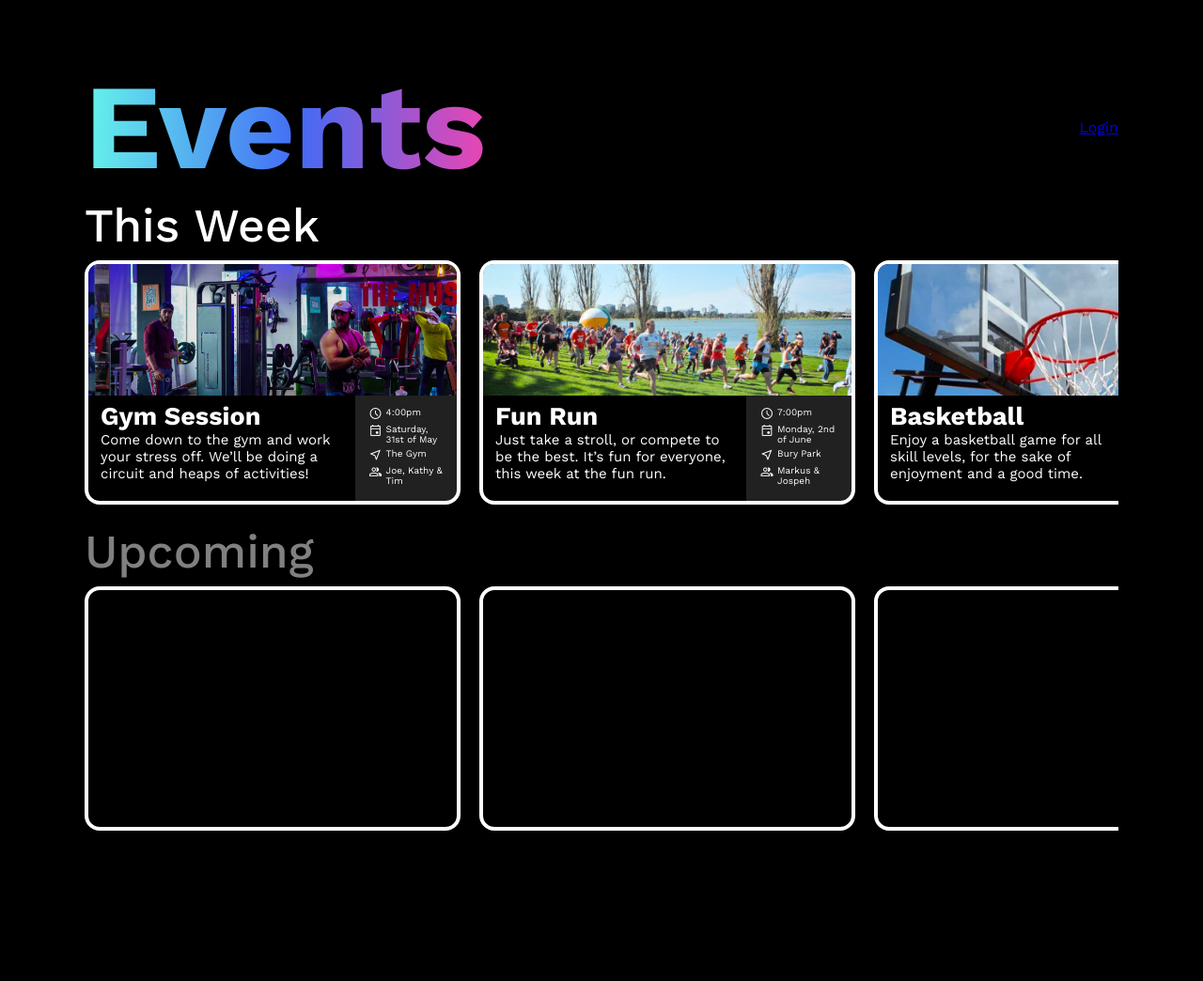
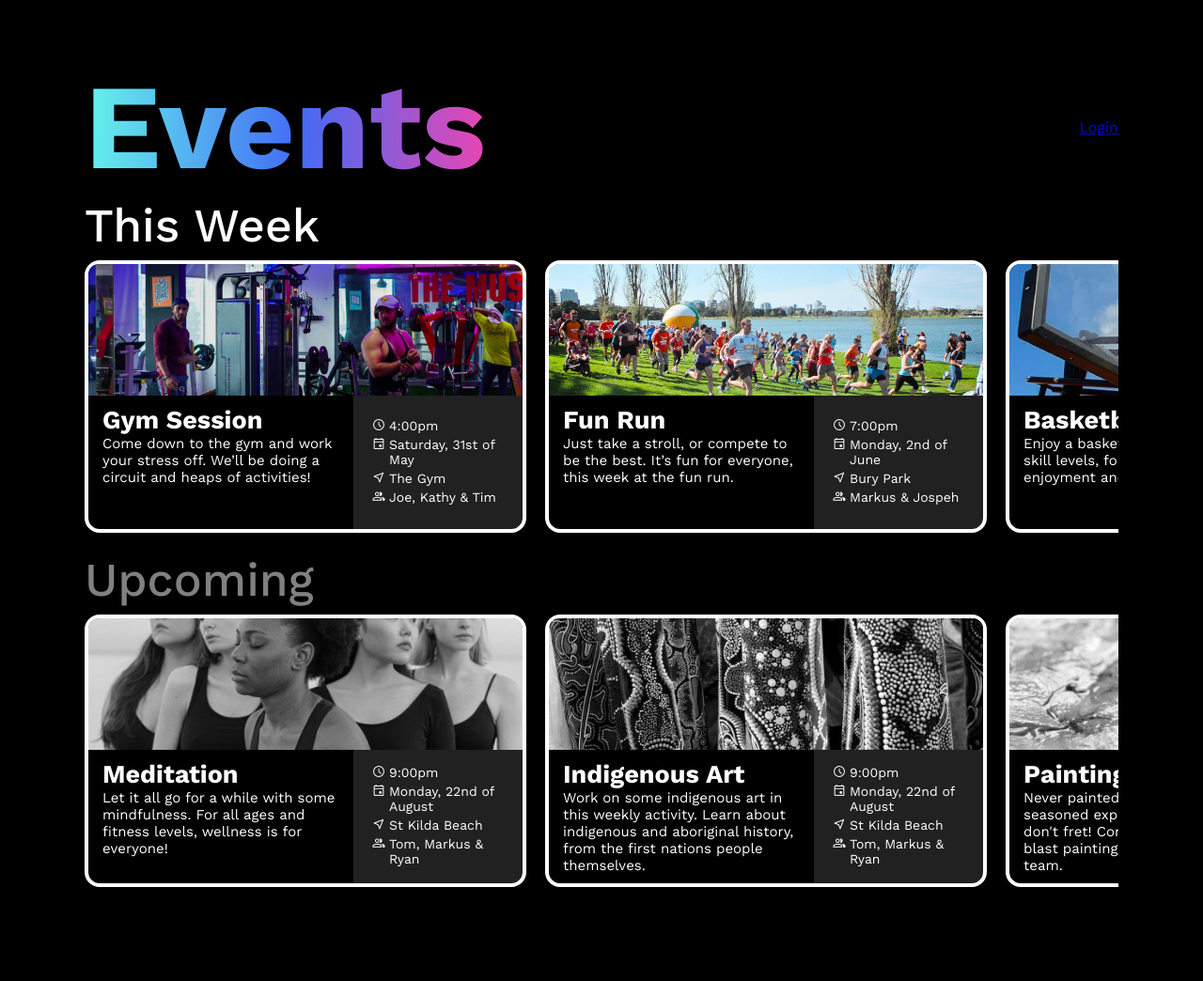
Before and after one commit to finnoprey/pavilion-events, a PHP site: page / in a window 1280 px wide. Shown: the whole page at 94% size. Before the commit the page ends 884 px from the top, so only its background shows below. Run offline with PHP 8.4, Linux system fonts and the light colour scheme.

Commit message:
Finished event examples, improved readability

```diff
--- a/assets/css/dashboard.css
+++ b/assets/css/dashboard.css
@@ -1,3 +1,4 @@
+/* SCROLLBAR */
 *::-webkit-scrollbar {
     width: 12px;
 }
@@ -8,10 +9,12 @@
 
 *::-webkit-scrollbar-thumb {
     width: 20px;
-    background-color: white;
+    background-color: rgba(255, 255, 255, 0.3);
     border-radius: 20px;
-    border: 5px solid rgb(0, 0, 0);
+    border: 5px solid var(--background-color);
 }
+
+/* CLASSES */
 
 .container {
     margin-left: 90px;
@@ -50,8 +53,8 @@
 .event {
     box-sizing: border-box;
 
-    width: 400px;
-    height: 260px;
+    width: 470px;
+    height: 290px;
 
     margin-right: 20px;
 
@@ -79,15 +82,21 @@
     overflow-x: auto;
 }
 
-.event h3 {
-    padding-top: 6px;
-    padding-left: 13px;
+.event-title {
     font-size: 27px;
 }
 
-.event h4 {
-    padding-left: 13px;
-    padding-right: 13px;
+.event-content-left {
+    display: flex;
+    flex-direction: column;
+    width: 700px;
+
+    padding-top: 10px;
+    padding-left: 15px;
+    padding-right: 15px;
+}
+
+.event-description {
     font-size: 15px;
     font-weight: 400;
 }
@@ -100,8 +109,8 @@
 }
 
 .event-details {
-    height: 112px;
-    width: 280px;
+    height: 144px;
+    width: 500px;
 
     display: flex;
     flex-direction: column;
@@ -118,10 +127,10 @@
     flex-direction: row;
     justify-content: center;
     margin-bottom: 4px;
-    margin-left: 15px;
-    margin-right: 15px;
+    margin-left: 20px;
+    margin-right: 20px;
 
-    font-size: 10px;
+    font-size: 14px;
     font-weight: 400;
 }
 
@@ -129,3 +138,7 @@
     font-size: 14px;
     margin-right: 4px;
 }
+
+.upcoming-row {
+    margin-bottom: 100px;
+}
--- a/assets/css/globals.css
+++ b/assets/css/globals.css
@@ -1,4 +1,6 @@
 @import url('https://fonts.googleapis.com/css2?family=Work+Sans:ital,wght@0,100;0,200;0,300;0,400;0,500;0,600;0,700;0,800;0,900;1,100;1,200;1,300;1,400;1,500;1,600;1,700;1,800;1,900&display=swap');
+
+/* GLOBAL PROPERTIES */
 
 :root {
     --pavilion-gradient: linear-gradient(91.05deg, #65F3EB 0.44%, #436BF5 53.38%, #F543AE 103.11%);
@@ -19,6 +21,8 @@ body {
     color: white;
 }
 
+/* GOOGLE FONTS */
+
 .material-symbols-outlined {
   font-variation-settings:
   'FILL' 0,
@@ -26,6 +30,8 @@ body {
   'GRAD' 0,
   'opsz' 48
 }
+
+/* UTILITY CLASSES */
 
 .box-outlined {
     border: var(--box-outline-width) solid #ffffff;
@@ -41,3 +47,8 @@ body {
     display: flex;
     flex-direction: row;
 }
+
+.filter-grayscale {
+    -webkit-filter: grayscale(100%); /* Safari 6.0 - 9.0 */
+    filter: grayscale(100%);
+}
--- a/dashboard.php
+++ b/dashboard.php
@@ -22,9 +22,9 @@
                 <div class="flex-column">
                     <img src="/assets/img/gym.png" class="event-image">
                     <div class="flex-row">
-                        <div>
-                            <h3>Gym Session</h3>
-                            <h4>
+                        <div class="event-content-left">
+                            <h3 class="event-title">Gym Session</h3>
+                            <h4 class="event-description">
                                 Come down to the gym and work your stress off.
                                 We’ll be doing a circuit and heaps of activities!
                             </h4>
@@ -54,9 +54,9 @@
                 <div class="flex-column">
                     <img src="/assets/img/fun_run.png" class="event-image">
                     <div class="flex-row">
-                        <div>
-                            <h3>Fun Run</h3>
-                            <h4>
+                        <div class="event-content-left">
+                            <h3 class="event-title">Fun Run</h3>
+                            <h4 class="event-description">
                                 Just take a stroll, or compete to be the best.
                                 It’s fun for everyone, this week at the fun run.
                             </h4>
@@ -86,41 +86,9 @@
                 <div class="flex-column">
                     <img src="/assets/img/basketball.png" class="event-image">
                     <div class="flex-row">
-                        <div>
-                            <h3>Basketball</h3>
-                            <h4>
-                                Enjoy a basketball game for all skill levels,
-                                for the sake of enjoyment and a good time.
-                            </h4>
-                        </div>
-                        <div class="event-details">
-                            <div class="event-detail">
-                                <span class="material-symbols-outlined">schedule</span>
-                                <p>7:00pm</p>
-                            </div>
-                            <div class="event-detail">
-                                <span class="material-symbols-outlined">event</span>
-                                <p>Monday, 2nd of June</p>
-                            </div>
-                            <div class="event-detail">
-                                <span class="material-symbols-outlined">near_me</span>
-                                <p>Bury Park</p>
-                            </div>
-                            <div class="event-detail">
-                                <span class="material-symbols-outlined">group</span>
-                                <p>Markus & Jospeh</p>
-                            </div>
-                        </div>
-                    </div>
-                </div>
-            </div>
-            <div class="event box-outlined">
-                <div class="flex-column">
-                    <img src="/assets/img/gym.png" class="event-image">
-                    <div class="flex-row">
-                        <div>
-                            <h3>Cool Things!</h3>
-                            <h4>
+                        <div class="event-content-left">
+                            <h3 class="event-title">Basketball</h3>
+                            <h4 class="event-description">
                                 Enjoy a basketball game for all skill levels,
                                 for the sake of enjoyment and a good time.
                             </h4>
@@ -148,13 +116,105 @@
             </div>
         </div>
         <h2 class="events-row-heading heading-upcoming">Upcoming</h2>
-        <div class="events-row">
-            <div class="event box-outlined"></div>
-            <div class="event box-outlined"></div>
-            <div class="event box-outlined"></div>
-            <div class="event box-outlined"></div>
-            <div class="event box-outlined"></div>
-            <div class="event box-outlined"></div>
+        <div class="events-row upcoming-row">
+            <div class="event box-outlined">
+                <div class="flex-column">
+                    <img src="/assets/img/meditation.png" class="event-image filter-grayscale">
+                    <div class="flex-row">
+                        <div class="event-content-left">
+                            <h3 class="event-title">Meditation</h3>
+                            <h4 class="event-description">
+                                Let it all go for a while with some mindfulness.
+                                For all ages and fitness levels, wellness is for everyone!
+                            </h4>
+                        </div>
+                        <div class="event-details">
+                            <div class="event-detail">
+                                <span class="material-symbols-outlined">schedule</span>
+                                <p>9:00pm</p>
+                            </div>
+                            <div class="event-detail">
+                                <span class="material-symbols-outlined">event</span>
+                                <p>Monday, 22nd of August</p>
+                            </div>
+                            <div class="event-detail">
+                                <span class="material-symbols-outlined">near_me</span>
+                                <p>St Kilda Beach</p>
+                            </div>
+                            <div class="event-detail">
+                                <span class="material-symbols-outlined">group</span>
+                                <p>Tom, Markus & Ryan</p>
+                            </div>
+                        </div>
+                    </div>
+                </div>
+            </div>
+            <div class="event box-outlined">
+                <div class="flex-column">
+                    <img src="/assets/img/indigenous.png" class="event-image filter-grayscale">
+                    <div class="flex-row">
+                        <div class="event-content-left">
+                            <h3 class="event-title">Indigenous Art</h3>
+                            <h4 class="event-description">
+                                Work on some indigenous art in this weekly activity.
+                                Learn about indigenous and aboriginal history, from
+                                the first nations people themselves.
+                            </h4>
+                        </div>
+                        <div class="event-details">
+                            <div class="event-detail">
+                                <span class="material-symbols-outlined">schedule</span>
+                                <p>9:00pm</p>
+                            </div>
+                            <div class="event-detail">
+                                <span class="material-symbols-outlined">event</span>
+                                <p>Monday, 22nd of August</p>
+                            </div>
+                            <div class="event-detail">
+                                <span class="material-symbols-outlined">near_me</span>
+                                <p>St Kilda Beach</p>
+                            </div>
+                            <div class="event-detail">
+                                <span class="material-symbols-outlined">group</span>
+                                <p>Tom, Markus & Ryan</p>
+                            </div>
+                        </div>
+                    </div>
+                </div>
+            </div>
+            <div class="event box-outlined">
+                <div class="flex-column">
+                    <img src="/assets/img/paint.png" class="event-image filter-grayscale">
+                    <div class="flex-row">
+                        <div class="event-content-left">
+                            <h3 class="event-title">Painting</h3>
+                            <h4 class="event-description">
+                                Never painted before? Or a seasoned expert?
+                                Well regardless, don't fret! Come down and
+                                have a blast painting with our expert team.
+                            </h4>
+                        </div>
+                        <div class="event-details">
+                            <div class="event-detail">
+                                <span class="material-symbols-outlined">schedule</span>
+                                <p>9:00pm</p>
+                            </div>
+                            <div class="event-detail">
+                                <span class="material-symbols-outlined">event</span>
+                                <p>Monday, 22nd of August</p>
+                            </div>
+                            <div class="event-detail">
+                                <span class="material-symbols-outlined">near_me</span>
+                                <p>St Kilda Beach</p>
+                            </div>
+                            <div class="event-detail">
+                                <span class="material-symbols-outlined">group</span>
+                                <p>Tom, Markus & Ryan</p>
+                            </div>
+                        </div>
+                    </div>
+                </div>
+            </div>
         </div>
     </div>
 </div>
```
Also changed, not shown: assets/img/indigenous.png (added), assets/img/meditation.png (added), assets/img/paint.png (added).
